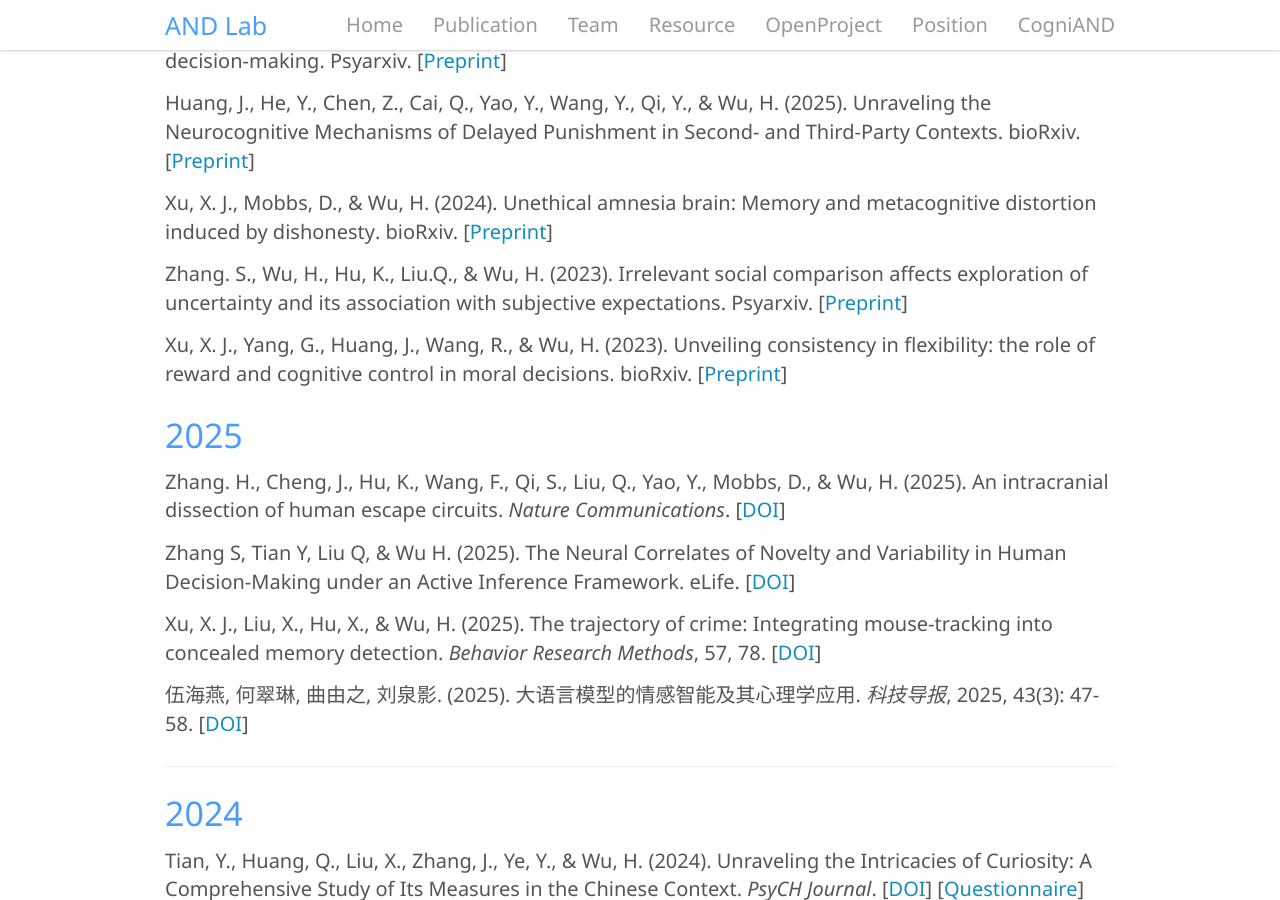
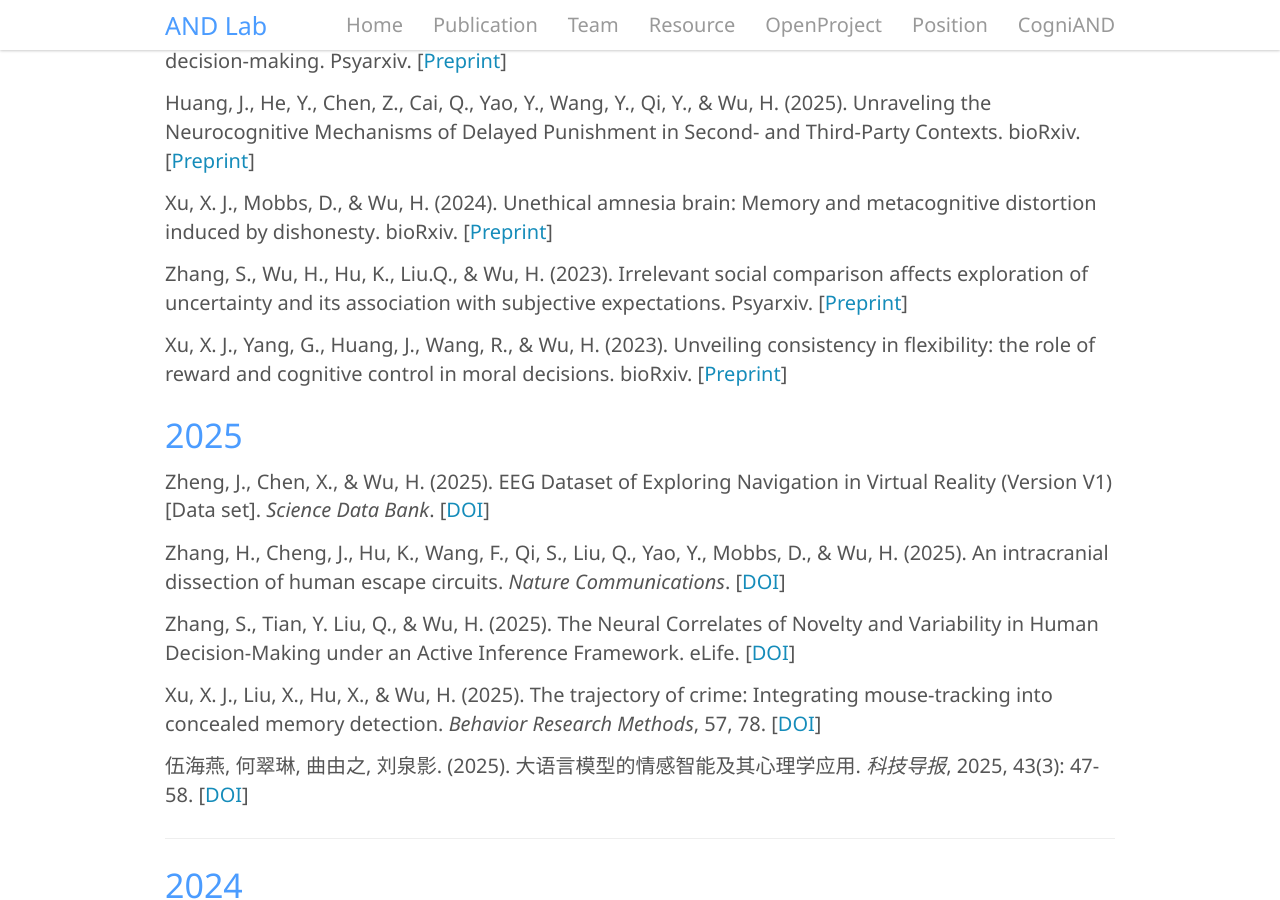
Before and after one commit to andlab-um/lab-website, a Jekyll site: the page built from _pages/publication.md, in a window 1280 px wide and 900 px high, scrolled down 595 px. Built offline with Jekyll 4.4.1, drawn with Linux system fonts in a browser that asks for light colours; nearby versions of some CDN libraries.

Commit message:
Update publication.md

```diff
--- a/_pages/publication.md
+++ b/_pages/publication.md
@@ -10,7 +10,7 @@ permalink: /publication
 
 **Categories:** [Preprint](#preprint)&ensp; [2025](#2025)&ensp; [2024](#2024)&ensp; [2023](#2023)&ensp; [2022](#2022)&ensp; [2021](#2021)&ensp; [2020](#2020)&ensp; [Earlier](#earlier)
 
-[Download bibtex citations](/assets/files/ANDlab-publications-Bibtex.bib)
+[Download bibtex citations](/assets/files/ANDlab-publications-Bibtex_2025_10_27.bib)
 
 ---
 
@@ -28,15 +28,17 @@ Huang, J., He, Y., Chen, Z., Cai, Q., Yao, Y., Wang, Y., Qi, Y., & Wu, H. (2025)
 
 Xu, X. J., Mobbs, D., & Wu, H. (2024). **Unethical amnesia brain: Memory and metacognitive distortion induced by dishonesty**. bioRxiv. [[Preprint](https://www.biorxiv.org/content/10.1101/2024.03.03.583239v1){:target="_blank"}]
 
-Zhang. S., Wu, H., Hu, K., Liu.Q., & Wu, H. (2023). **Irrelevant social comparison affects exploration of uncertainty and its association with subjective expectations**. Psyarxiv. [[Preprint](https://psyarxiv.com/74qvb/){:target="_blank"}]
+Zhang, S., Wu, H., Hu, K., Liu.Q., & Wu, H. (2023). **Irrelevant social comparison affects exploration of uncertainty and its association with subjective expectations**. Psyarxiv. [[Preprint](https://psyarxiv.com/74qvb/){:target="_blank"}]
 
 Xu, X. J., Yang, G., Huang, J., Wang, R., & Wu, H. (2023). **Unveiling consistency in flexibility: the role of reward and cognitive control in moral decisions**. bioRxiv. [[Preprint](https://doi.org/10.1101/2023.06.17.545416){:target="_blank"}]
 
 ### 2025
 
-Zhang. H., Cheng, J., Hu, K., Wang, F., Qi, S., Liu, Q., Yao, Y., Mobbs, D., & Wu, H. (2025). **An intracranial dissection of human escape circuits**. *Nature Communications*. [[DOI](https://doi.org/10.1038/s41467-025-60666-9){:target="_blank"}]
+Zheng, J., Chen, X., & Wu, H. (2025). **EEG Dataset of Exploring Navigation in Virtual Reality (Version V1) [Data set]**. *Science Data Bank*. [[DOI](https://doi.org/10.57760/sciencedb.23155){:target="_blank"}]
 
-Zhang S, Tian Y, Liu Q, & Wu H. (2025). **The Neural Correlates of Novelty and Variability in Human Decision-Making under an Active Inference Framework**. eLife. [[DOI](https://doi.org/10.7554/eLife.92892.4){:target="_blank"}]
+Zhang, H., Cheng, J., Hu, K., Wang, F., Qi, S., Liu, Q., Yao, Y., Mobbs, D., & Wu, H. (2025). **An intracranial dissection of human escape circuits**. *Nature Communications*. [[DOI](https://doi.org/10.1038/s41467-025-60666-9){:target="_blank"}]
+
+Zhang, S., Tian, Y. Liu, Q., & Wu, H. (2025). **The Neural Correlates of Novelty and Variability in Human Decision-Making under an Active Inference Framework**. eLife. [[DOI](https://doi.org/10.7554/eLife.92892.4){:target="_blank"}]
 
 Xu, X. J., Liu, X., Hu, X., & Wu, H. (2025). **The trajectory of crime: Integrating mouse-tracking into concealed memory detection**. *Behavior Research Methods*, 57, 78. [[DOI](https://doi.org/10.3758/s13428-024-02594-y){:target="_blank"}]
 
```
